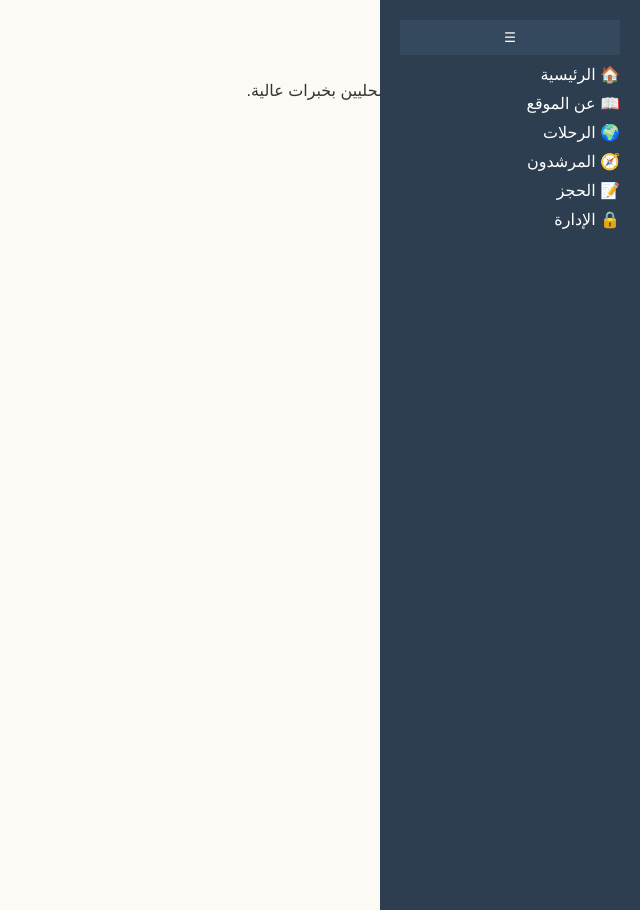
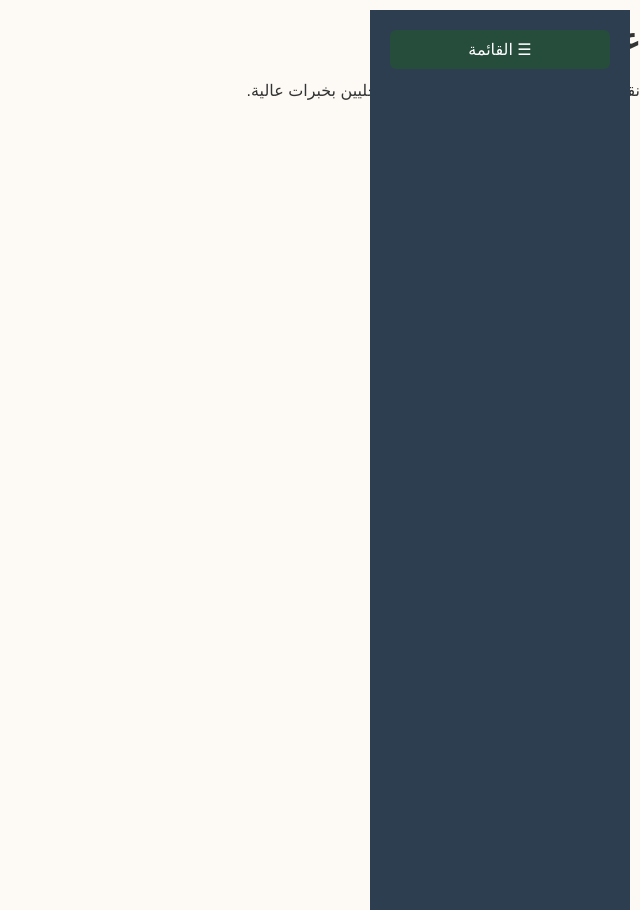
Before and after one commit to abodahim/saudidestination_complete, a Flask app: page /about in a window 1280 px wide. Shown: the whole page, without its empty margins (640-1280 px from the left). Run offline with Flask 3, Linux system fonts and the light colour scheme.

Commit message:
Update menu.html

```diff
--- a/templates/menu.html
+++ b/templates/menu.html
@@ -1,20 +1,77 @@
+<!-- templates/menu.html -->
 <div class="side-menu">
-    <button class="menu-toggle" onclick="toggleMenu()">☰</button>
+    <button class="menu-toggle" onclick="toggleMenu()">☰ القائمة</button>
     <div class="menu-content" id="menuContent">
         <a href="{{ url_for('index') }}">🏠 الرئيسية</a>
         <a href="{{ url_for('about') }}">📖 عن الموقع</a>
         <a href="{{ url_for('trips') }}">🌍 الرحلات</a>
         <a href="{{ url_for('guides') }}">🧭 المرشدون</a>
         <a href="{{ url_for('booking') }}">📝 الحجز</a>
-        <a href="{{ url_for('admin_login') }}">🔒 الإدارة</a>
     </div>
 </div>
+
+<style>
+/* القائمة الجانبية */
+.side-menu {
+    position: fixed;
+    top: 10px;
+    right: 10px;
+    z-index: 999;
+    direction: rtl;
+}
+
+/* زر فتح القائمة */
+.menu-toggle {
+    background-color: #264d3c; /* أخضر داكن */
+    color: white;
+    border: none;
+    padding: 10px 18px;
+    font-size: 16px;
+    cursor: pointer;
+    border-radius: 6px;
+    font-family: 'Tajawal', sans-serif;
+}
+
+/* محتوى القائمة */
+.menu-content {
+    display: none;
+    flex-direction: column;
+    background-color: #f8f2e7; /* بيج ترابي */
+    border: 1px solid #ccc;
+    position: absolute;
+    top: 45px;
+    right: 0;
+    min-width: 180px;
+    box-shadow: 0 8px 16px rgba(0,0,0,0.15);
+    border-radius: 8px;
+    overflow: hidden;
+    font-family: 'Tajawal', sans-serif;
+}
+
+/* روابط القائمة */
+.menu-content a {
+    padding: 12px 16px;
+    text-decoration: none;
+    color: #264d3c;
+    border-bottom: 1px solid #ddd;
+    font-size: 15px;
+    transition: background 0.3s;
+}
+
+/* تأثير عند التمرير */
+.menu-content a:hover {
+    background-color: #e6e0d2;
+}
+</style>
 
 <script>
 function toggleMenu() {
     const menu = document.getElementById("menuContent");
     menu.style.display = (menu.style.display === "flex") ? "none" : "flex";
+    menu.style.flexDirection = "column";
 }
+
+// إغلاق القائمة عند الضغط خارجها
 document.addEventListener("click", function(e) {
     const menu = document.getElementById("menuContent");
     const toggle = document.querySelector(".menu-toggle");
```
Lines whose indentation alone changed are shown as unchanged.
